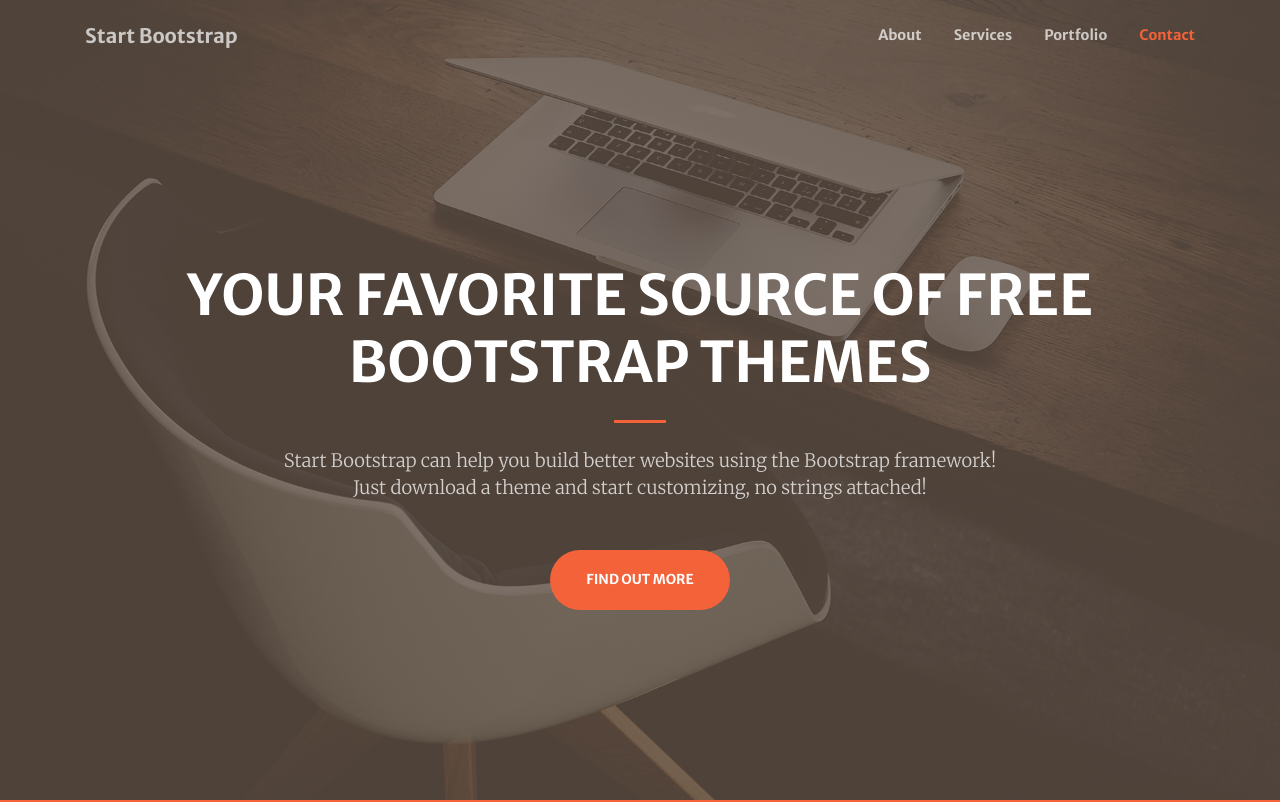
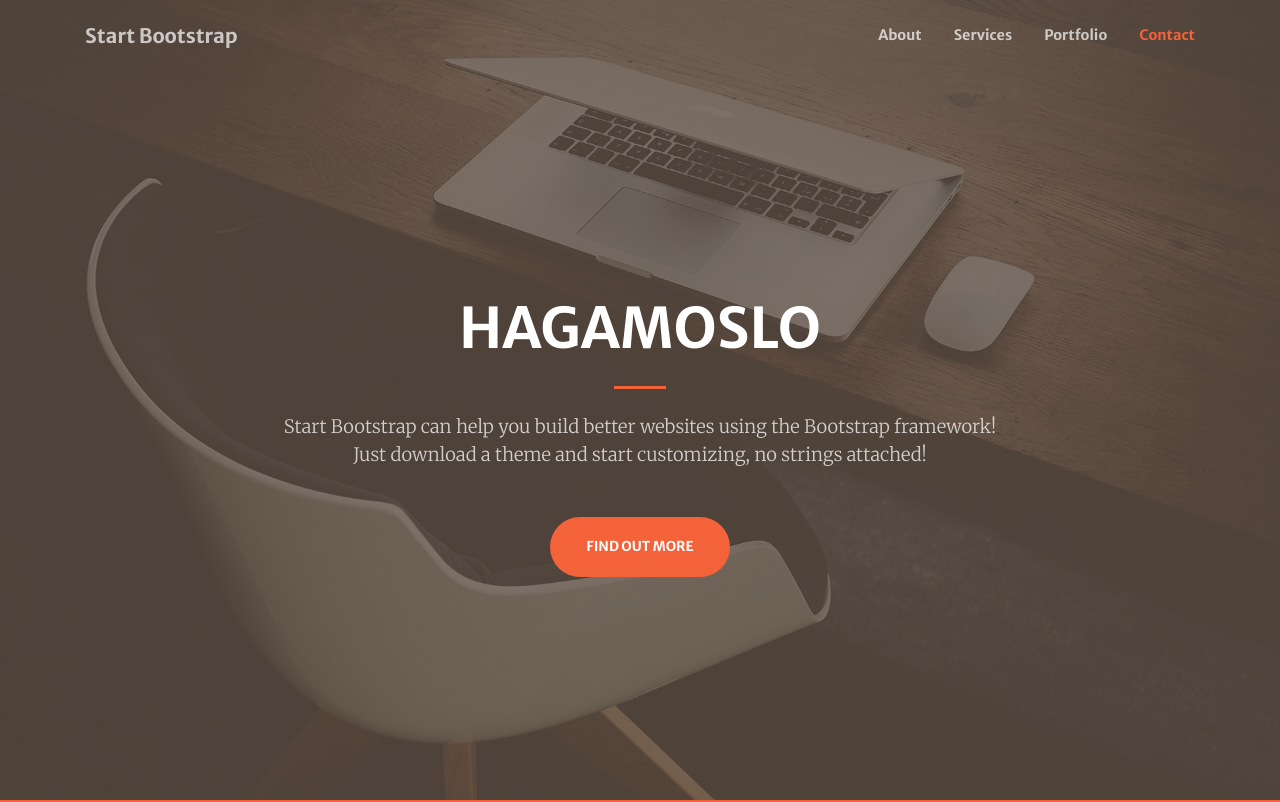
Before and after one commit to dbquiroga/chameleon, a website with bundled scripts: page index.html in a window 1280 px wide. Shown: the top 802 px of the page. Built offline with nearby package versions, Linux system fonts and the light colour scheme.

Commit message:
cambio titulo principal

```diff
--- a/index.html
+++ b/index.html
@@ -58,7 +58,7 @@
     <div class="container h-100">
       <div class="row h-100 align-items-center justify-content-center text-center">
         <div class="col-lg-10 align-self-end">
-          <h1 class="text-uppercase text-white font-weight-bold">Your Favorite Source of Free Bootstrap Themes</h1>
+          <h1 class="text-uppercase text-white font-weight-bold">Hagamoslo</h1>
           <hr class="divider my-4">
         </div>
         <div class="col-lg-8 align-self-baseline">
```
